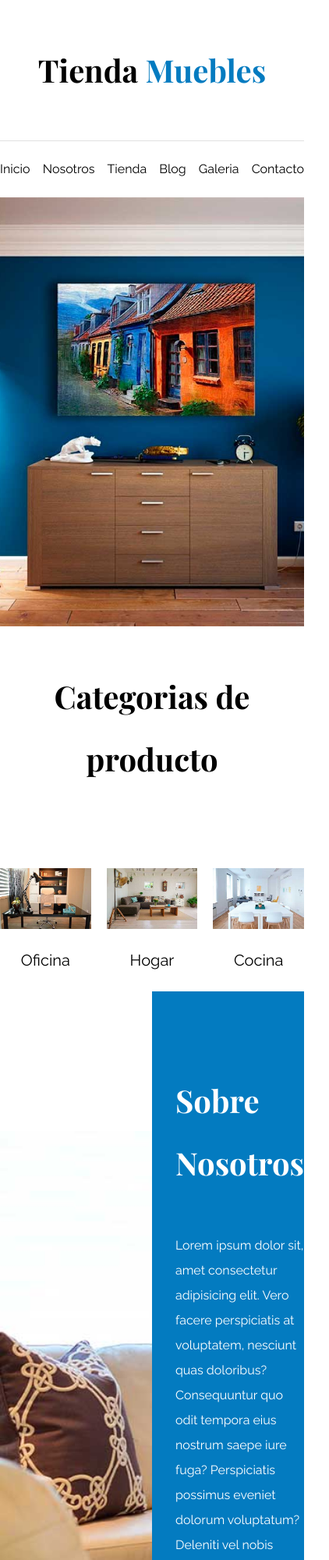
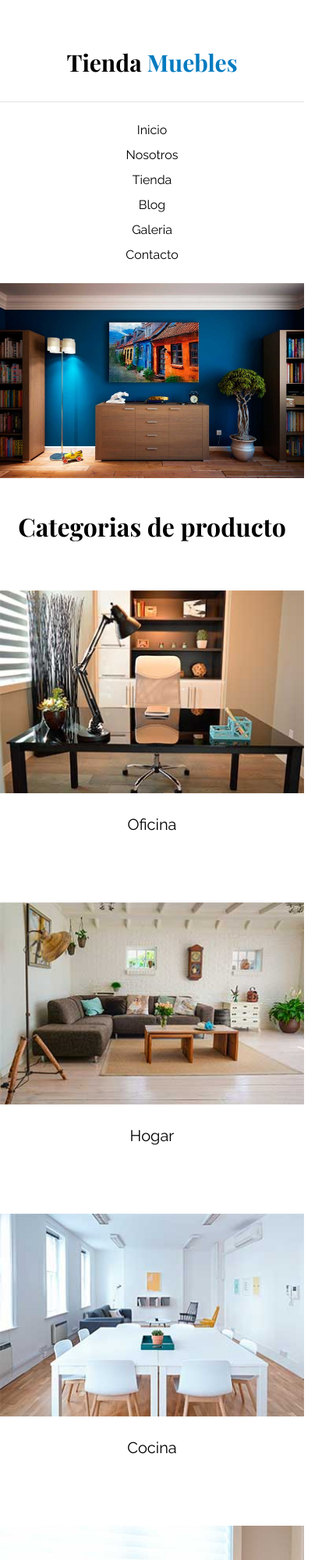
Before and after one commit to soldiersnake/TiendaMueble, a plain HTML site: page index.html in a window 390 px wide. Shown: the top 2000 px of the page at 78% size, 422 px wide, since content can reach past the window. Drawn offline with nearby package versions, Linux system fonts and the light colour scheme.

Commit message:
haciendo responsive, aplicando mediaQuery

```diff
--- a/css/style.css
+++ b/css/style.css
@@ -1,208 +1,274 @@
-html{
+html {
   box-sizing: border-box;
-    font-size: 62.5%;  /* 1Rem = 10px */
+  font-size: 62.5%; /* 1Rem = 10px */
 }
-*,*::before, *:after{
+*,
+*::before,
+*:after {
   box-sizing: inherit;
 }
-body{
-    font-family: 'Raleway', sans-serif;
+body {
+  font-family: "Raleway", sans-serif;
   font-size: 1.6rem;
   line-height: 2;
 }
 /* Globales */
-h1, h2, h3{
-    font-family: 'Playfair Display', serif;
-    margin: 0 0 5rem 0;
+h1,
+h2,
+h3 {
+  font-family: "Playfair Display", serif;
+  margin: 0 0 2rem 0;
 }
-h1{
+h1 {
+  font-size: 3rem;
+}
+@media (min-width: 768px) {
+  h1 {
     font-size: 5rem;
   }
-h2{
+}
+h2 {
+  font-size: 3.2rem;
+}
+@media (min-width: 768px) {
+  h2 {
     font-size: 4rem;
   }
-h3{
+}
+h3 {
+  font-size: 2.4rem;
+}
+@media (min-width: 768px) {
+  h3 {
     font-size: 3rem;
   }
-a{
+}
+a {
   text-decoration: none;
   color: #000;
 }
-.contenedor{
+.contenedor {
   max-width: 120rem;
   margin: 0 auto;
 }
-img{
+img {
   max-width: 100%;
   display: block;
 }
-.btn{
+.btn {
   background-color: #8cbc00;
   display: block;
   color: white;
   text-transform: uppercase;
   font-weight: 900;
   padding: 1rem;
-    transition: background-color .3s ease-out;
+  transition: background-color 0.3s ease-out;
   text-align: center;
   border: none;
 }
-.btn:hover{
+.btn:hover {
   background-color: #769c02;
   cursor: pointer;
 }
 /* UTILIDADES */
-.text-center{
+.text-center {
   text-align: center;
 }
-.max-width-30{
+.max-width-30 {
   max-width: 30rem;
 }
 /* Header y Navegacion */
-.nombre-sitio{
+.nombre-sitio {
   margin-top: 5rem;
   text-align: center;
-    font-size: 4rem;
+  /* font-size: 4rem; */
 }
-.nombre-sitio span{
+.nombre-sitio span {
   color: #037bc0;
 }
-.contenedor-navegacion{
-    border-top: .1rem solid #e1e1e1;
+.contenedor-navegacion {
+  border-top: 0.1rem solid #e1e1e1;
 }
-.nav-principal{
+.nav-principal {
   padding: 2rem 0;
   display: flex;
+  flex-direction: column;
+  align-items: center;
+}
+@media (min-width: 768px) {
+  .nav-principal {
     justify-content: space-between;
-
+    flex-direction: row;
+  }
 }
 /** box model **/
-.hero{
+.hero {
   background-image: url(../img/principal.jpg);
   background-repeat: no-repeat;
   background-size: cover;
   background-position: center center;
+  height: 25rem;
+}
+@media (min-width: 768px) {
+  .hero {
     height: 55rem;
-
+  }
 }
 /**categorias**/
-.categorias{
-    padding-top: 5rem;
+.categorias {
+  padding: 3rem 0;
+  /* margin-bottom: 1rem; */
 }
-.categorias h2{
+.categorias h2 {
   text-align: center;
 }
-.categorias a{
+.categorias a {
   display: block;
   text-align: center;
   padding: 2rem;
   font-size: 2rem;
 }
-.categorias a:hover{
+.categorias img {
+  width: 100%;
+}
+.categorias a:hover {
   background-color: #037bc0;
   color: #ffffff;
   border-bottom-right-radius: 1rem;
+}
 
-}
-.listado-categorias{
+@media (min-width: 768px) {
+  .listado-categorias {
     display: grid;
     grid-template-columns: repeat(3, 1fr);
     gap: 2rem;
   }
+}
 /** BLOQUE NOSOTROS **/
-.sobre-nosotros{
-    background-image: linear-gradient( to right, transparent 50%, #037bc0 50%, #037bc0 100%), url(../img/nosotros.jpg);
+.sobre-nosotros {
+  background-image: linear-gradient(
+      to bottom,
+      transparent 50%,
+      #037bc0 50%,
+      #037bc0 100%
+    ),
+    url(../img/nosotros.jpg);
+  background-position: center, top left;
+  background-repeat: no-repeat;
+  background-size: 100%, 70rem;
+}
+@media (min-width: 768px) {
+  .sobre-nosotros {
+    background-image: linear-gradient(
+        to right,
+        transparent 50%,
+        #037bc0 50%,
+        #037bc0 100%
+      ),
+      url(../img/nosotros.jpg);
+    background-position: left center;
     padding: 10rem 0;
-    background-position: left center;
-    background-repeat: no-repeat;
-     background-size: 100%, 120rem;
+    background-size: 100%, 160rem;
   }
-.sobre-nosotros-grid{
+}
+.sobre-nosotros-grid {
   display: grid;
+  grid-template-rows: repeat(2, 1fr);
+}
+@media (min-width: 768px) {
+  .sobre-nosotros-grid {
     grid-template-columns: repeat(2, 1fr);
     column-gap: 8rem;
+    grid-template-rows: unset;
   }
-.texto-nosotros{
+}
+.texto-nosotros {
+  grid-row: 2/3;
+  color: white;
+  padding: 5rem;
+}
+@media (min-width: 768px) {
+  .texto-nosotros {
     grid-column: 2/3;
-    color: white;
+  }
 }
 /* LISTADO DE PRODUCTOS */
-.contenido-principal{
+.contenido-principal {
   padding-top: 5rem;
 }
-.listado-productos{
+.listado-productos {
   display: grid;
   grid-template-columns: repeat(6, 1fr);
   /*column-gap: 2rem; separacion entre columnas*/
   /*row-gap: 2rem; separacion hacia abajo*/
   gap: 2rem; /*separacion hacia todos los sentidos*/
 }
-.producto:nth-child(1){
+.producto:nth-child(1) {
   grid-column-start: 1;
   grid-column-end: 7;
   /*grid-column: 1/7;  ESTO ES LA ABREBIACION DE LO DE ARRIBA START/END    */
   display: grid;
   grid-template-columns: 3fr 1fr;
 }
-.producto:nth-child(1) img{
+.producto:nth-child(1) img {
   height: 43rem;
   width: 100%;
   object-fit: cover;
 }
-.producto:nth-child(2){
+.producto:nth-child(2) {
   grid-column-start: 1;
   grid-column-end: 4;
 }
-.producto:nth-child(3){
+.producto:nth-child(3) {
   grid-column-start: 4;
   grid-column-end: 7;
 }
 .producto:nth-child(2) img,
-.producto:nth-child(3) img{
+.producto:nth-child(3) img {
   height: 30rem;
   width: 100%;
   object-fit: cover;
 }
-.producto:nth-child(4){
+.producto:nth-child(4) {
   grid-column-start: 1;
   grid-column-end: 3;
 }
-.producto:nth-child(5){
+.producto:nth-child(5) {
   grid-column-start: 3;
   grid-column-end: 5;
 }
-.producto:nth-child(6){
+.producto:nth-child(6) {
   grid-column-start: 5;
   grid-column-end: 7;
 }
 .producto:nth-child(4) img,
 .producto:nth-child(5) img,
-.producto:nth-child(6) img{
+.producto:nth-child(6) img {
   height: 26rem;
   width: 100%;
   object-fit: cover;
 }
-.producto{
+.producto {
   background-color: #037bc0;
 }
-.texto-producto{
+.texto-producto {
   text-align: center;
   color: white;
   padding: 2rem;
 }
-.texto-producto h3{
+.texto-producto h3 {
   margin: 0;
 }
-.texto-producto p{
-    margin: 0 0 .5rem 0;
+.texto-producto p {
+  margin: 0 0 0.5rem 0;
 }
-.texto-producto .precio{
+.texto-producto .precio {
   font-size: 2.8rem;
   font-weight: 900;
 }
 
 /*FOOTER*/
- .site-footer{
+.site-footer {
   border-top: 1px solid #e1e1e1;
   margin-top: 5rem;
   padding-top: 3rem;
@@ -215,68 +281,68 @@ img{
 .grid-footer div{
     flex: 1;
 } */
-.site-footer h3{
-    margin-bottom: .5rem;
+.site-footer h3 {
+  margin-bottom: 0.5rem;
 }
 /* CON DISPLAY GRID */
-.grid-footer{
+.grid-footer {
   display: grid;
   grid-template-columns: repeat(3, 1fr);
   gap: 2rem;
 }
-.footer-menu a{
+.footer-menu a {
   display: block;
 }
-.copyright{
+.copyright {
   text-align: center;
   margin-top: 5rem;
 }
 
 /** NOSOTROS **/
 
-.contenido-nosotros{
+.contenido-nosotros {
   display: grid;
   grid-template-columns: 1fr 2fr;
   grid-template-columns: repeat(auto-fit, minmax(25rem, 1fr));
   column-gap: 4rem;
 }
-.informacion-nosotros{
+.informacion-nosotros {
   display: flex;
   flex-direction: column;
   justify-content: center;
 }
 
 /** BLOG **/
-.contenedor-blog{
+.contenedor-blog {
   display: grid;
   grid-template-columns: 2fr 1fr;
   column-gap: 4rem;
 }
-.entrada{
+.entrada {
   border-bottom: 2px solid #e1e1e1;
   padding-bottom: 4rem;
   margin-bottom: 2rem;
 }
-.entrada:last-of-type{
+.entrada:last-of-type {
   border: none;
 }
-.entrada-meta{
+.entrada-meta {
   display: flex;
   justify-content: space-between;
 }
-.entrada-meta p{
+.entrada-meta p {
   font-weight: 700;
 }
-.entrada-meta span{
+.entrada-meta span {
   color: #037bc0;
 }
-.contenido-entrada-blog{
+.contenido-entrada-blog {
   width: 60rem;
   margin: 0 auto;
 }
 
 /* GALERIA */
-.galeria{
+.galeria {
   list-style: none;
   padding: 0;
   margin: 0;
@@ -284,22 +350,22 @@ img{
   grid-template-columns: repeat(3, 1fr);
   gap: 2rem;
 }
-.galeria img{
+.galeria img {
   height: 40rem;
   width: 40rem;
   object-fit: cover;
 }
 
 /* FORMULARIO */
-.formulario{
+.formulario {
   max-width: 60rem;
   margin: 0 auto;
 }
-.formulario fieldset{
+.formulario fieldset {
   border: 1px solid black;
   margin-bottom: 2rem;
 }
-.formulario legend{
+.formulario legend {
   background-color: #005485;
   width: 100%;
   color: white;
@@ -309,11 +375,11 @@ img{
   padding: 1rem;
   margin-bottom: 4rem;
 }
-.campo{
+.campo {
   display: flex;
   margin-bottom: 2rem;
 }
-.campo label{
+.campo label {
   flex-basis: 10rem;
 }
 .campo input:not([type="radio"]),
```
Lines whose indentation alone changed are shown as unchanged.
